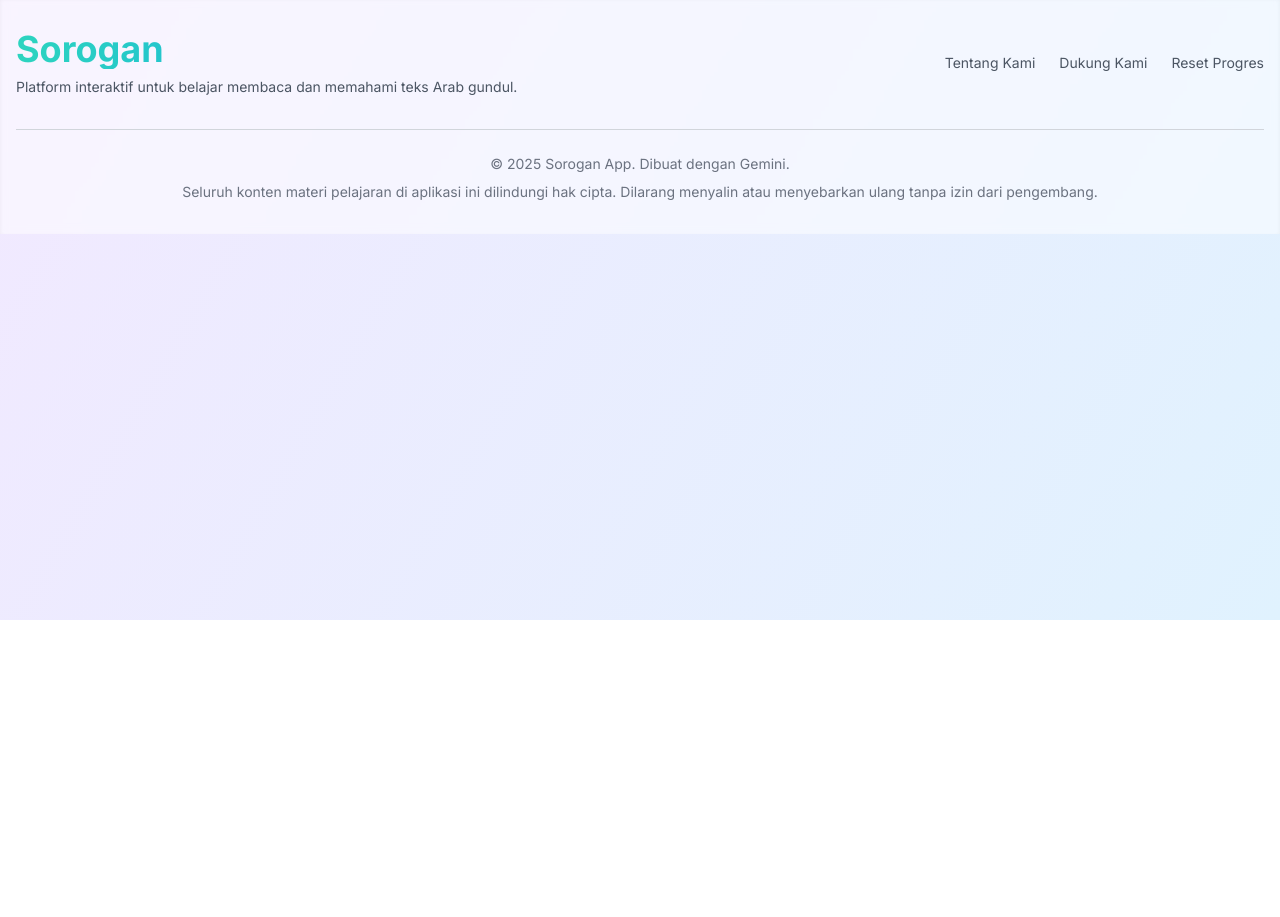
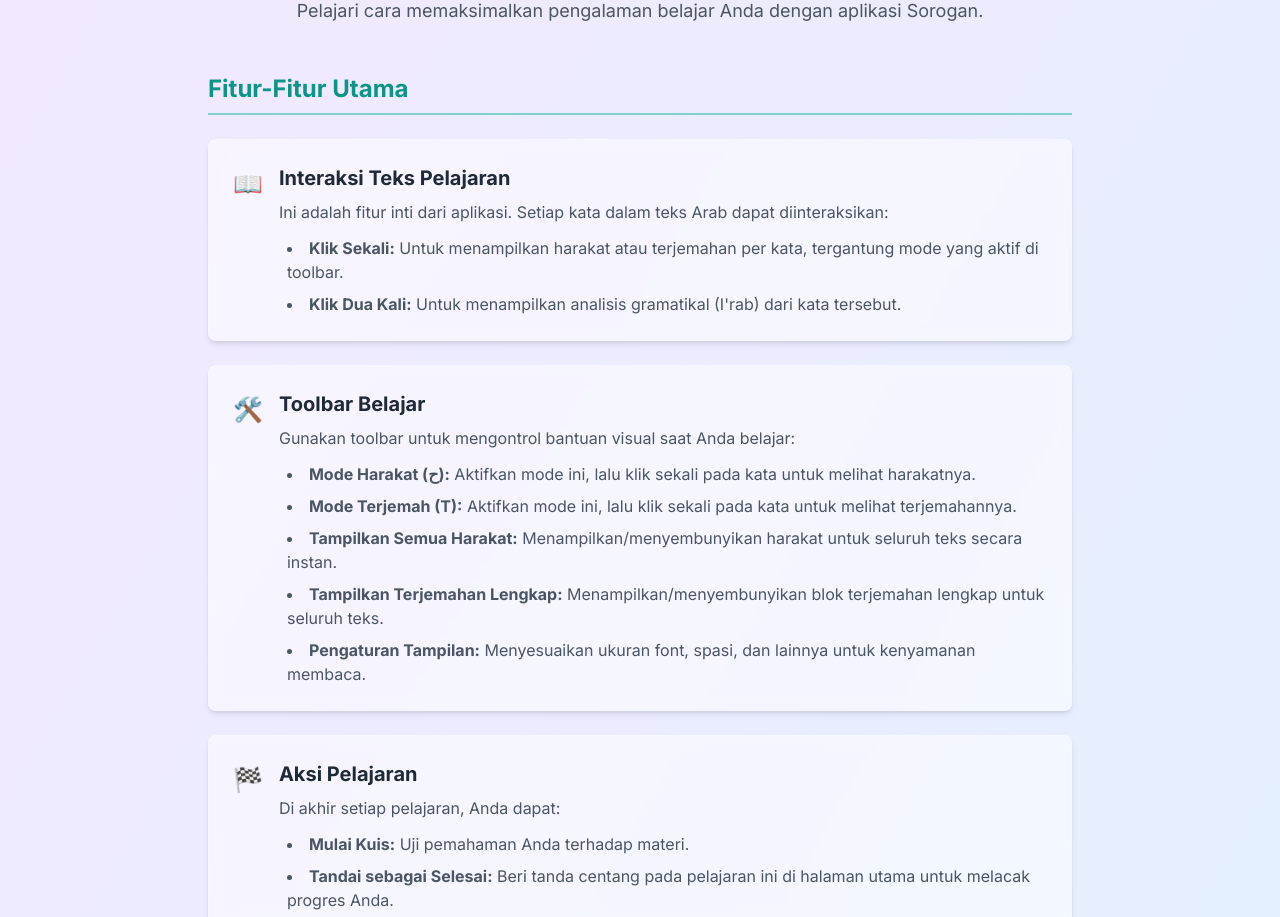
Before and after one commit to ppalhijaziyyah/sorogan-app, a React (Vite) app: page /panduan-penggunaan in a window 1280 px wide. Shown: the part 180-1097 px from the top of the page. Before the commit the page ends 800 px from the top, so only its background shows below. Built offline with nearby package versions, Linux system fonts and the light colour scheme.

Commit message:
halaman panduan

```diff
--- a/src/App.jsx
+++ b/src/App.jsx
@@ -7,6 +7,7 @@ import HomePage from './components/HomePage';
 import LearningPage from './components/LearningPage';
 import AboutUsPage from './components/AboutUsPage';
 import SupportUsPage from './components/SupportUsPage';
+import HowToUsePage from './components/HowToUsePage';
 import BottomSlider from './components/ui/BottomSlider';
 import ScrollToTopButton from './components/ui/ScrollToTopButton';
 import ScrollToTop from './components/ui/ScrollToTop';
@@ -24,6 +25,7 @@ function App() {
               <Routes>
                 <Route path="/" element={<HomePage />} />
                 <Route path="/belajar/:lessonSlug" element={<LearningPage setSliderState={setSliderState} />} />
+                <Route path="/panduan-penggunaan" element={<HowToUsePage />} />
                 <Route path="/tentang-kami" element={<AboutUsPage />} />
                 <Route path="/dukung-kami" element={<SupportUsPage />} />
               </Routes>
--- a/src/components/Header.jsx
+++ b/src/components/Header.jsx
@@ -4,6 +4,7 @@ import ThemeToggle from './ui/ThemeToggle';
 
 const navLinks = [
   { path: '/', label: 'Pelajaran' },
+  { path: '/panduan-penggunaan', label: 'Panduan' },
   { path: '/tentang-kami', label: 'Tentang Kami' },
   { path: '/dukung-kami', label: 'Dukung Kami' },
 ];
--- /dev/null
+++ b/src/components/HowToUsePage.jsx
@@ -0,0 +1,83 @@
+// Komponen Halaman Panduan Penggunaan Aplikasi
+import React from 'react';
+
+const FeatureCard = ({ icon, title, children }) => (
+  <div className="bg-white/50 dark:bg-slate-800/50 backdrop-blur-sm rounded-lg shadow-md p-6 border border-white/20">
+    <div className="flex items-start gap-4">
+      <div className="text-teal-500 dark:text-teal-400 text-2xl pt-1">{icon}</div>
+      <div className="flex-1">
+        <h3 className="text-xl font-bold text-gray-800 dark:text-gray-100 mb-2">{title}</h3>
+        <div className="text-base space-y-3 text-gray-600 dark:text-gray-300">{children}</div>
+      </div>
+    </div>
+  </div>
+);
+
+const HowToUsePage = () => {
+  return (
+    <div className="container mx-auto max-w-4xl py-8 px-4">
+      <header className="text-center mb-12">
+        <h1 className="text-4xl font-bold bg-clip-text text-transparent bg-gradient-to-r from-teal-400 to-sky-500 mb-2">Panduan Penggunaan</h1>
+        <p className="text-lg text-gray-600 dark:text-gray-300">Pelajari cara memaksimalkan pengalaman belajar Anda dengan aplikasi Sorogan.</p>
+      </header>
+
+      <div className="space-y-12">
+
+        {/* Fitur Utama */}
+        <div>
+          <h2 className="text-2xl font-bold mb-6 pb-2 border-b-2 text-teal-600 dark:text-teal-400 border-teal-500/50">Fitur-Fitur Utama</h2>
+          <div className="space-y-6">
+            <FeatureCard icon="📖" title="Interaksi Teks Pelajaran">
+              <p>Ini adalah fitur inti dari aplikasi. Setiap kata dalam teks Arab dapat diinteraksikan:</p>
+              <ul className="list-disc list-inside pl-2 space-y-2">
+                <li><strong>Klik Sekali:</strong> Untuk menampilkan harakat atau terjemahan per kata, tergantung mode yang aktif di toolbar.</li>
+                <li><strong>Klik Dua Kali:</strong> Untuk menampilkan analisis gramatikal (I'rab) dari kata tersebut.</li>
+              </ul>
+            </FeatureCard>
+
+            <FeatureCard icon="🛠️" title="Toolbar Belajar">
+              <p>Gunakan toolbar untuk mengontrol bantuan visual saat Anda belajar:</p>
+              <ul className="list-disc list-inside pl-2 space-y-2">
+                <li><strong>Mode Harakat (ح):</strong> Aktifkan mode ini, lalu klik sekali pada kata untuk melihat harakatnya.</li>
+                <li><strong>Mode Terjemah (T):</strong> Aktifkan mode ini, lalu klik sekali pada kata untuk melihat terjemahannya.</li>
+                <li><strong>Tampilkan Semua Harakat:</strong> Menampilkan/menyembunyikan harakat untuk seluruh teks secara instan.</li>
+                <li><strong>Tampilkan Terjemahan Lengkap:</strong> Menampilkan/menyembunyikan blok terjemahan lengkap untuk seluruh teks.</li>
+                <li><strong>Pengaturan Tampilan:</strong> Menyesuaikan ukuran font, spasi, dan lainnya untuk kenyamanan membaca.</li>
+              </ul>
+            </FeatureCard>
+
+            <FeatureCard icon="🏁" title="Aksi Pelajaran">
+              <p>Di akhir setiap pelajaran, Anda dapat:</p>
+              <ul className="list-disc list-inside pl-2 space-y-2">
+                <li><strong>Mulai Kuis:</strong> Uji pemahaman Anda terhadap materi.</li>
+                <li><strong>Tandai sebagai Selesai:</strong> Beri tanda centang pada pelajaran ini di halaman utama untuk melacak progres Anda.</li>
+              </ul>
+            </FeatureCard>
+          </div>
+        </div>
+
+        {/* Alur Belajar Terbaik */}
+        <div>
+          <h2 className="text-2xl font-bold mb-6 pb-2 border-b-2 text-teal-600 dark:text-teal-400 border-teal-500/50">Saran Alur Belajar</h2>
+          <div className="space-y-6">
+            <FeatureCard icon="💡" title="Alur Belajar yang Direkomendasikan">
+              <p>Untuk hasil maksimal, coba ikuti langkah-langkah berikut:</p>
+              <ol className="list-decimal list-inside pl-2 space-y-3">
+                <li><strong>Baca Teks Gundul:</strong> Awali dengan mencoba membaca seluruh teks tanpa bantuan sama sekali untuk mengukur kemampuan awal Anda.</li>
+                <li><strong>Gunakan Bantuan per Kata:</strong> Aktifkan <strong>Mode Harakat</strong> dan <strong>Mode Terjemah</strong>. Klik sekali pada kata-kata yang sulit untuk memeriksa bacaan dan artinya.</li>
+                <li><strong>Tampilkan Semua Harakat:</strong> Setelah familiar, aktifkan semua harakat untuk berlatih membaca dengan lancar.</li>
+                <li><strong>Pahami Konteks:</strong> Tampilkan <strong>Terjemahan Lengkap</strong> untuk memahami makna keseluruhan teks.</li>
+                <li><strong>Perdalam Analisis:</strong> Penasaran dengan struktur kalimat? <strong>Klik dua kali</strong> pada kata-kata kunci untuk melihat I'rab-nya.</li>
+                <li><strong>Uji Diri Anda:</strong> Ikuti <strong>kuis</strong> untuk memastikan Anda telah memahami materi.</li>
+                <li><strong>Lacak Progres:</strong> Jangan lupa <strong>Tandai sebagai Selesai</strong> untuk memotivasi diri Anda melanjutkan ke pelajaran berikutnya!</li>
+              </ol>
+            </FeatureCard>
+          </div>
+        </div>
+
+      </div>
+    </div>
+  );
+};
+
+export default HowToUsePage;
```
